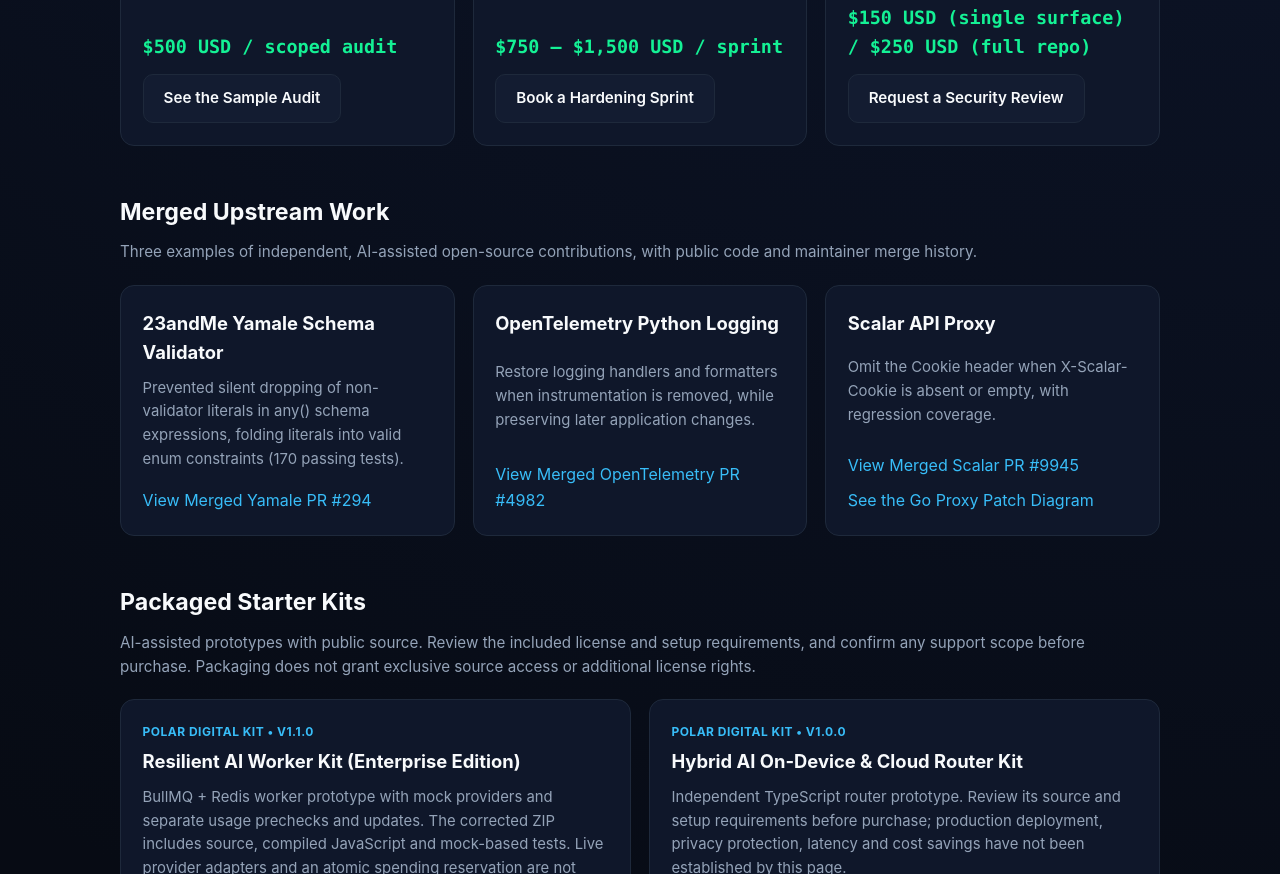
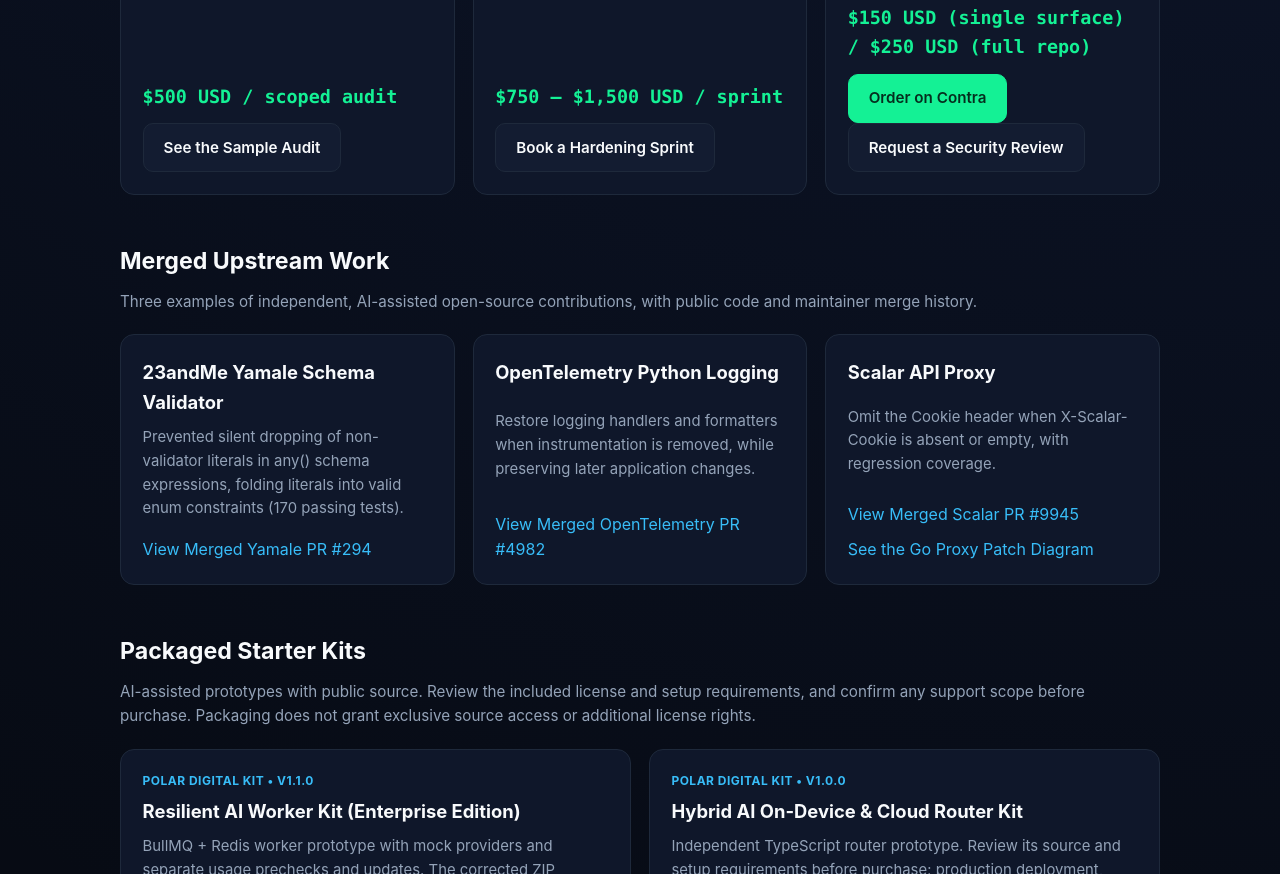
Before and after one commit to sidsri14/sidsri14.github.io, a plain HTML site: page index.html in a window 1280 px wide. Shown: the part 1703-2577 px from the top of the page. Drawn offline with Linux system fonts and the light colour scheme.

Commit message:
feat(services): publish AI agent security review on Contra and link it

```diff
--- a/index.html
+++ b/index.html
@@ -117,6 +117,7 @@
           </div>
           <div>
             <div class="price">$150 USD (single surface) / $250 USD (full repo)</div>
+            <a class="btn btn-primary" href="https://contra.com/s/RBAMObQB-ai-agent-and-mcp-static-security-review-single-surface" target="_blank" rel="noopener">Order on Contra</a>
             <a class="btn btn-secondary" href="mailto:sidsri1502@gmail.com?subject=AI%20Agent%20Security%20Review">Request a Security Review</a>
           </div>
         </article>
```
Also changed, not shown: images/agentsec-service-cover.png (added).
